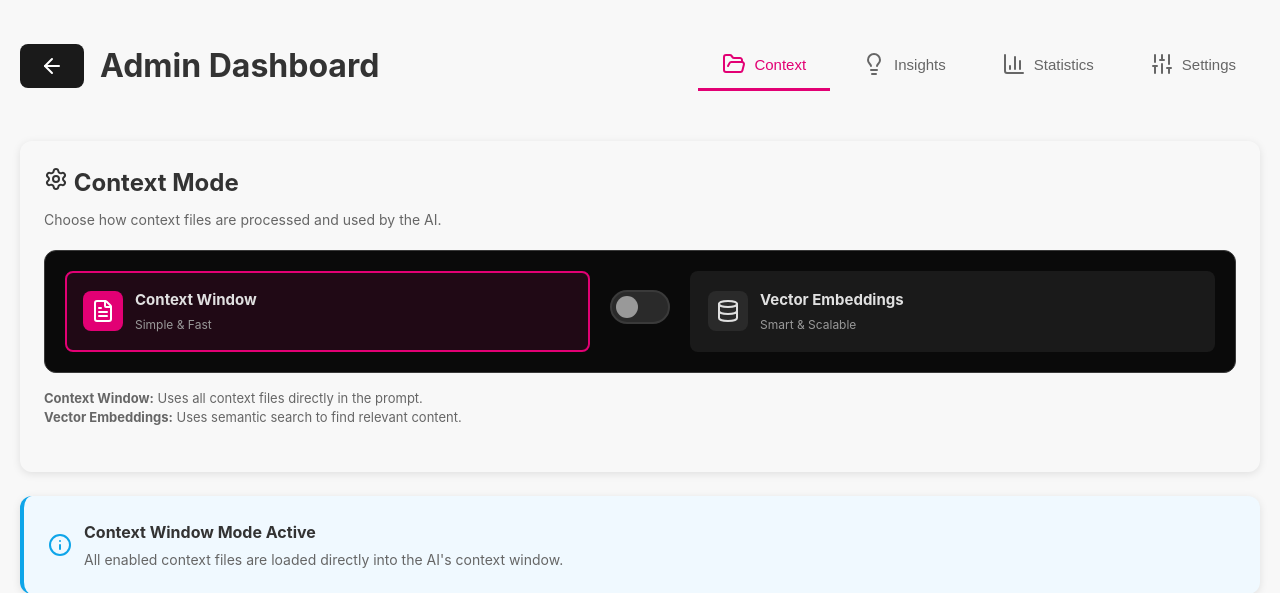
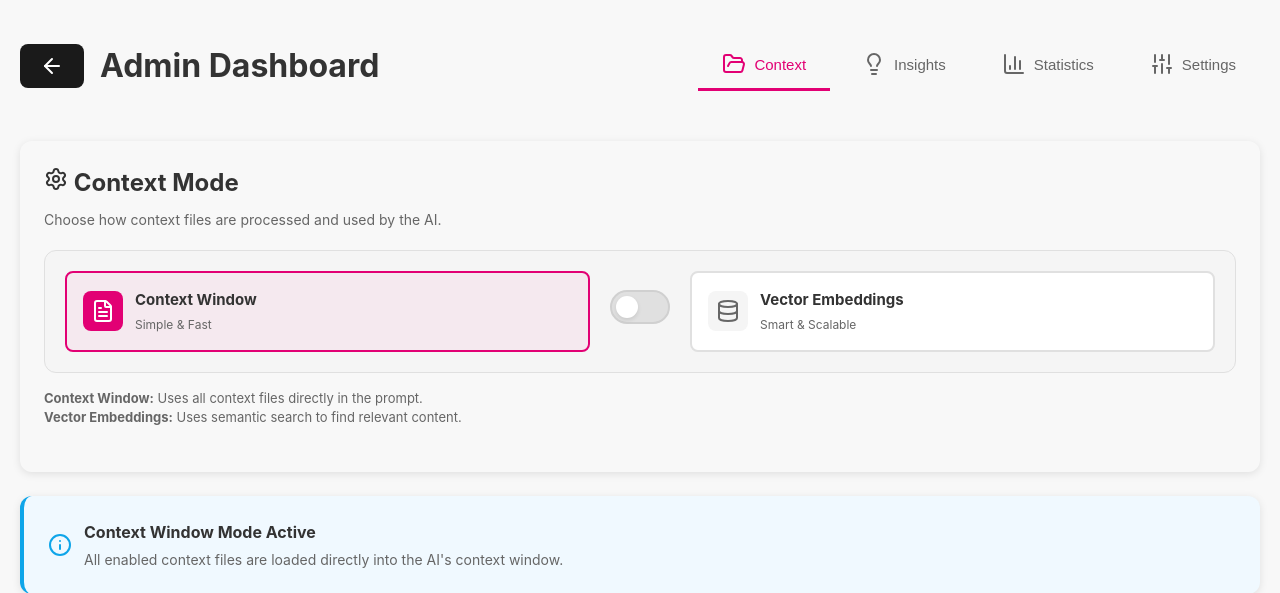
Before and after one commit to beliczki/ConfAI, a Flask app: page /admin in a window 1280 px wide. Shown: the top 593 px of the page. Run offline with Flask 3, Linux system fonts and the light colour scheme; the visitor is signed in with stand-in values (Sample User, id 1); data comes from the database, SQL or seed files in the repository; data that the repository does not hold is empty; some libraries are stand-ins or nearby versions.

Commit message:
Update context mode toggle to light grey design

```diff
--- a/app/static/css/admin.css
+++ b/app/static/css/admin.css
@@ -1582,9 +1582,9 @@
     justify-content: space-between;
     gap: 20px;
     padding: 20px;
-    background: #0a0a0a;
+    background: #f5f5f5;
     border-radius: 12px;
-    border: 1px solid #3a3a3a;
+    border: 1px solid #e0e0e0;
 }
 
 .context-mode-option {
@@ -1594,26 +1594,30 @@
     gap: 12px;
     padding: 16px;
     border-radius: 8px;
-    background: #1a1a1a;
-    border: 2px solid transparent;
+    background: #fff;
+    border: 2px solid #e0e0e0;
     transition: all 0.3s ease;
     cursor: pointer;
 }
 
+.context-mode-option:hover {
+    border-color: #ccc;
+}
+
 .context-mode-option.active {
     border-color: var(--primary);
-    background: rgba(226, 0, 116, 0.1);
+    background: rgba(226, 0, 116, 0.05);
 }
 
 .mode-icon {
     width: 40px;
     height: 40px;
     border-radius: 8px;
-    background: #2a2a2a;
+    background: #f5f5f5;
     display: flex;
     align-items: center;
     justify-content: center;
-    color: #e0e0e0;
+    color: #666;
 }
 
 .context-mode-option.active .mode-icon {
@@ -1629,12 +1633,12 @@
 
 .mode-details strong {
     font-size: 15px;
-    color: #e0e0e0;
+    color: #333;
 }
 
 .mode-details span {
     font-size: 12px;
-    color: #999;
+    color: #666;
 }
 
 /* Toggle Switch */
@@ -1659,10 +1663,10 @@
     left: 0;
     right: 0;
     bottom: 0;
-    background-color: #2a2a2a;
+    background-color: #e0e0e0;
     transition: 0.3s;
     border-radius: 34px;
-    border: 2px solid #3a3a3a;
+    border: 2px solid #d0d0d0;
 }
 
 .toggle-slider:before {
@@ -1672,9 +1676,10 @@
     width: 22px;
     left: 4px;
     bottom: 4px;
-    background-color: #999;
+    background-color: #fff;
     transition: 0.3s;
     border-radius: 50%;
+    box-shadow: 0 2px 4px rgba(0, 0, 0, 0.1);
 }
 
 input:checked + .toggle-slider {
```
